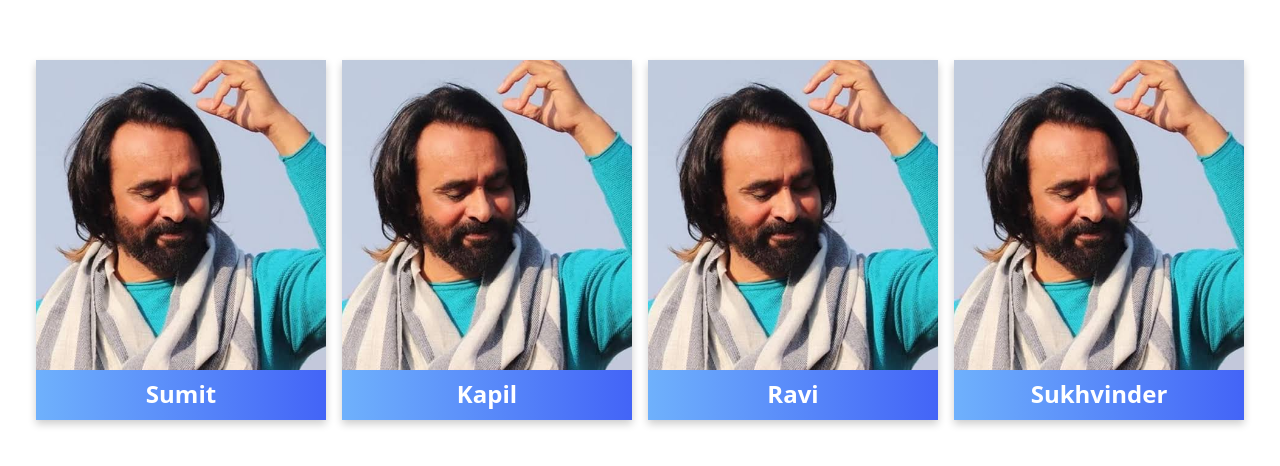
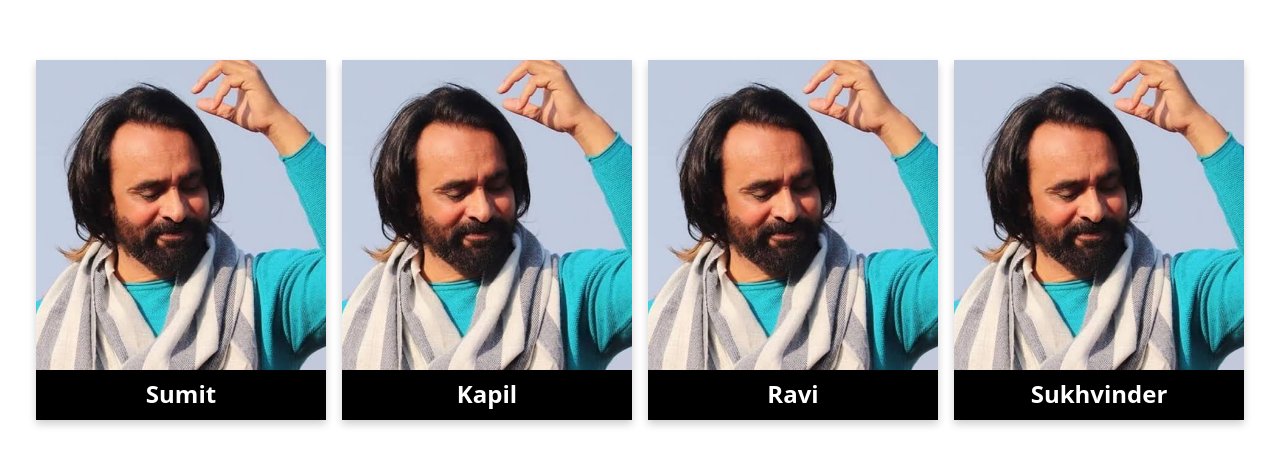
Before and after one commit to Sumit-Chouhan-devloper/FlipCard, a React (Create React App) app: page / in a window 1280 px wide. Shown: the part 216-682 px from the top of the page. Built offline with nearby package versions, Linux system fonts and the light colour scheme.

Commit message:
change bg-color

```diff
--- a/src/index.css
+++ b/src/index.css
@@ -34,17 +34,20 @@
   height: 100%;
 }
 .flip-card-front {
-  background: -webkit-gradient(linear, right top, left top, from(#4364f7), to(#6fb1fc)) !important;
+  background-color: black !important;
+  /* background: -webkit-gradient(linear, right top, left top, from(#4364f7), to(#6fb1fc)) !important;
   background: -o-linear-gradient(right, #4364f7, #6fb1fc) !important;
-  background: linear-gradient(to left, #4364f7, #6fb1fc) !important;
+  background: linear-gradient(to left, #4364f7, #6fb1fc) !important; */
   color: black;
   z-index: 2;
 }
 .flip-card-back {
-  background: -webkit-gradient(linear, left top, right top, from(#4364f7), to(#6fb1fc)) !important;
+  /* background: -webkit-gradient(linear, left top, right top, from(#4364f7), to(#6fb1fc)) !important;
   background: -o-linear-gradient(left, #4364f7, #6fb1fc) !important;
-  background: linear-gradient(to right, #4364f7, #6fb1fc) !important;
+  background: linear-gradient(to right, #4364f7, #6fb1fc) !important; */
   color: white;
+  background-color: black !important;
+
   -webkit-transform: rotateY(180deg);
           transform: rotateY(180deg);
   z-index: 1;
```
